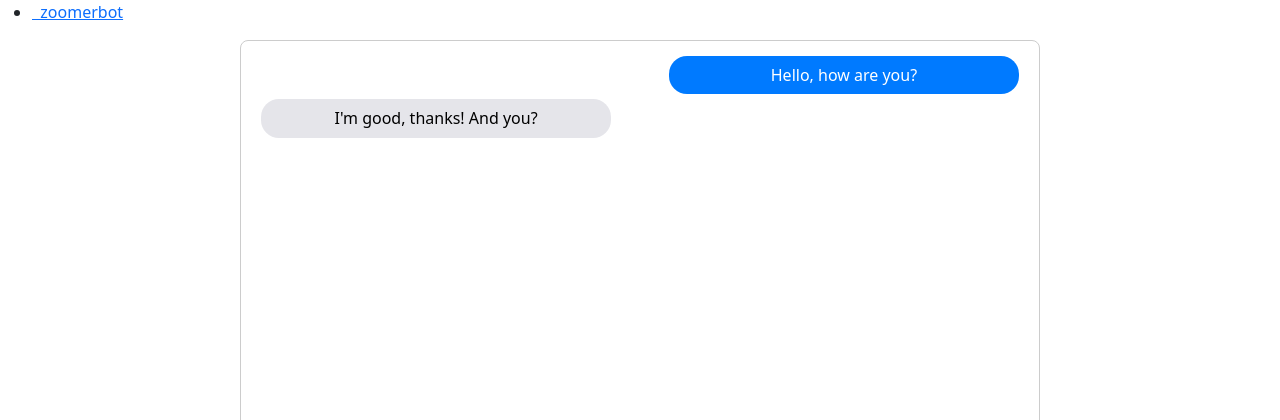
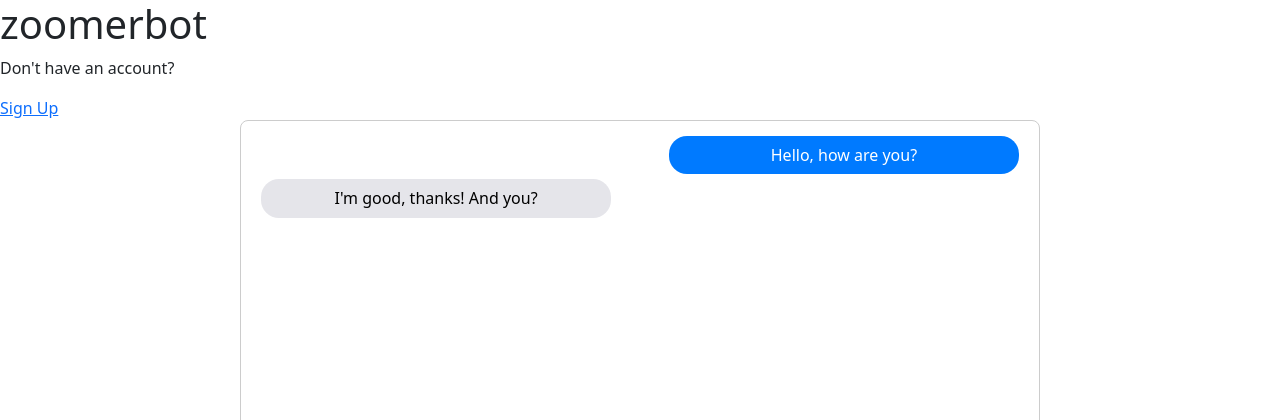
Before and after one commit to adrimsaav/zoomerbot, a Django app: page / in a window 1280 px wide. Shown: the top 420 px of the page. Run offline with Django 4.2, Linux system fonts and the light colour scheme.

Commit message:
add signup to base.html

```diff
--- a/main_app/templates/base.html
+++ b/main_app/templates/base.html
@@ -8,17 +8,27 @@
   <meta http-equiv="X-UA-Compatible" content="ie=edge">
   <title>zoomerbot</title>
   <link href="https://cdn.jsdelivr.net/npm/bootstrap@5.3.3/dist/css/bootstrap.min.css" rel="stylesheet" integrity="sha384-QWTKZyjpPEjISv5WaRU9OFeRpok6YctnYmDr5pNlyT2bRjXh0JMhjY6hW+ALEwIH" crossorigin="anonymous">
+  <script src="https://cdn.jsdelivr.net/npm/bootstrap@5.3.2/dist/js/bootstrap.bundle.min.js" integrity="sha384-C6RzsynM9kWDrMNeT87bh95OGNyZPhcTNXj1NW7RuBCsyN/o0jlpcV8Qyq46cDfL" crossorigin="anonymous"></script>
   <link rel="stylesheet" type="text/css" href="{% static 'css/style.css' %}">
 </head>
-<body>
+<body class="{% block body_class %}{% endblock %}">
   <header class="navbar-fixed">
     <nav>
       <div class="nav-wrapper">
+        {% if user.is_authenticated %}
         <ul>
-          <li><a href="/" class="left brand-logo">&nbsp;&nbsp;zoomerbot</a></li>
+          <li><a href="/" class="left brand-logo">&nbsp;&nbsp;zoomerbot<a></li>
         </ul>
       </div>
     </nav>
+    {% else %}
+    <div class="landing-page">
+        <h1 class="zoomerbot-logo">zoomerbot</h1>
+        <div></div>
+        <p>Don't have an account?</p>
+        <a href="{% url 'signup' %}">Sign Up</a>
+    </div>
+    {% endif %}
   </header>
   <main class="container">
     {% block content %}
```
